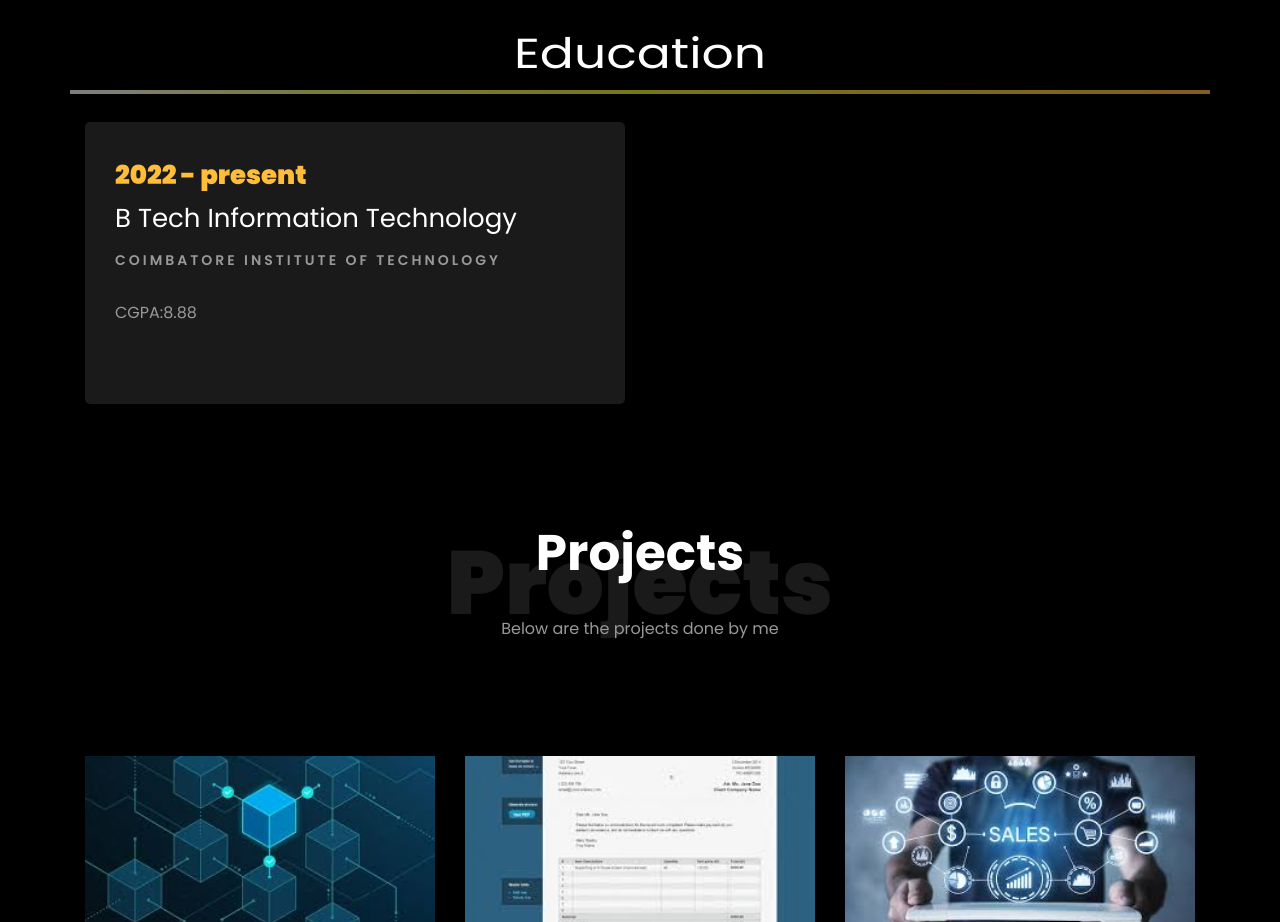
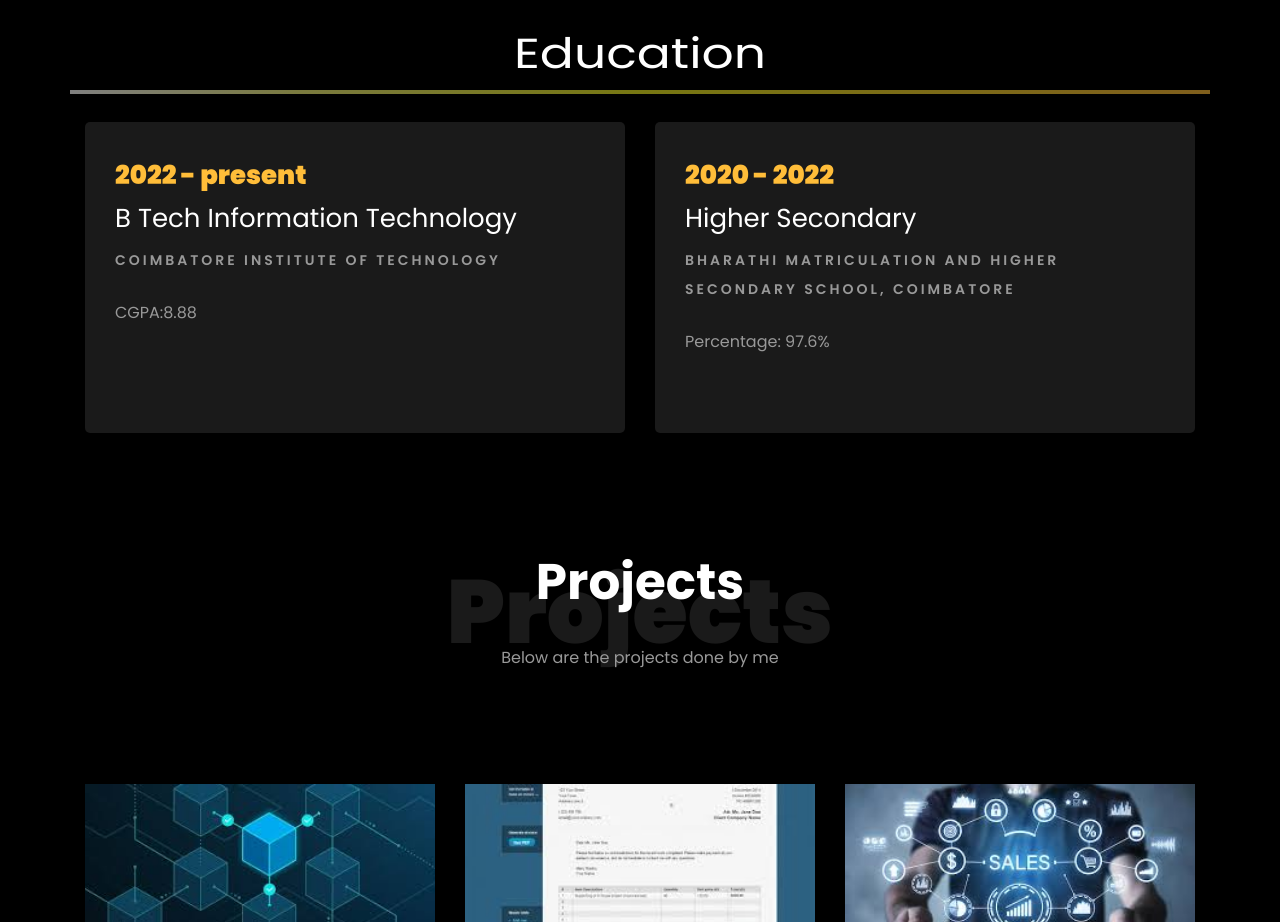
Before and after one commit to ranjit0305/Ranjit-portfolio, a plain HTML site: page index.html in a window 1280 px wide. Shown: the part 3480-4402 px from the top of the page. Drawn offline with Linux system fonts and the light colour scheme; files whose address does not match are found by name.

Commit message:
updated the education

```diff
--- a/index.html
+++ b/index.html
@@ -300,8 +300,9 @@
     </section>
 
 
+	<!-- Coding Activity Charts Section -->
 
-	<!-- Coding Activity Charts Section -->
+
 <section class="section" style="background-color: #111; color: #fff; padding: 40px 20px;">
   <h2 class="text-center mb-5" style="color: #00ffcc;">📈 My Coding Activity</h2>
 
@@ -319,6 +320,7 @@
     </div>
   </div>
 </section>
+
 
     <section class="ftco-section ftco-no-pb" id="resume-section">
     	<div class="container">
@@ -383,6 +385,14 @@ Final-year B.Tech Information Technology student with strong problem-solving ski
     					<h2>B Tech Information Technology</h2>
     					<span class="position">Coimbatore Institute Of Technology</span>
     					<p class="mt-4">CGPA:8.88</p>
+    				</div>
+    			</div>
+    			<div class="col-md-6">
+    				<div class="resume-wrap ftco-animate">
+    					<span class="date">2020 - 2022</span>
+    					<h2>Higher Secondary</h2>
+    					<span class="position">Bharathi Matriculation and Higher Secondary School, Coimbatore</span>
+    					<p class="mt-4">Percentage: 97.6%</p>
     				</div>
     			</div>
     		</div>
@@ -482,18 +492,15 @@ Final-year B.Tech Information Technology student with strong problem-solving ski
 						<p><a href="https://github.com/ranjit0305" class="btn btn-primary py-3 px-5">GitHub</a></p>
 						<br>
 						<div class="heading">
-  <h3>Since</h3>
-  <h3><b>"Success is built on late nights and endless debug sessions."</b></h3>
-  <h3>I believe every challenge is an opportunity to grow.</h3>
-</div>
+  						<h3>Since</h3>
+  						<h3><b>"Success is built on late nights and endless debug sessions."</b></h3>
+  						<h3>I believe every challenge is an opportunity to grow.</h3>
+					</div>
 					</div>
 				</div>
 			<!-- </div> -->
 		</div>
 	</section>
-
-
-
     <section class="ftco-section contact-section ftco-no-pb" id="contact-section">
       <div class="container">
       	<div class="row justify-content-center mb-5 pb-3">
```
